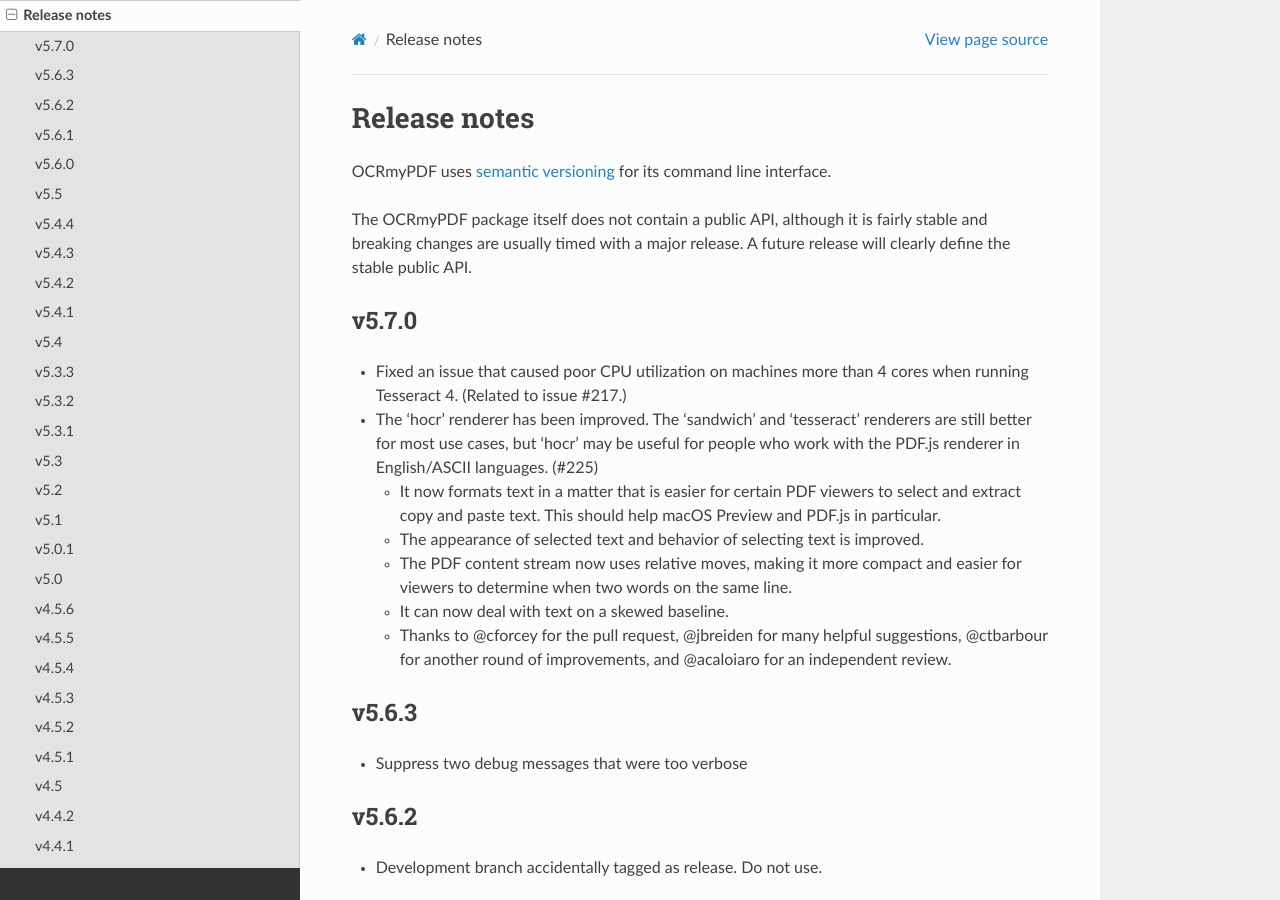
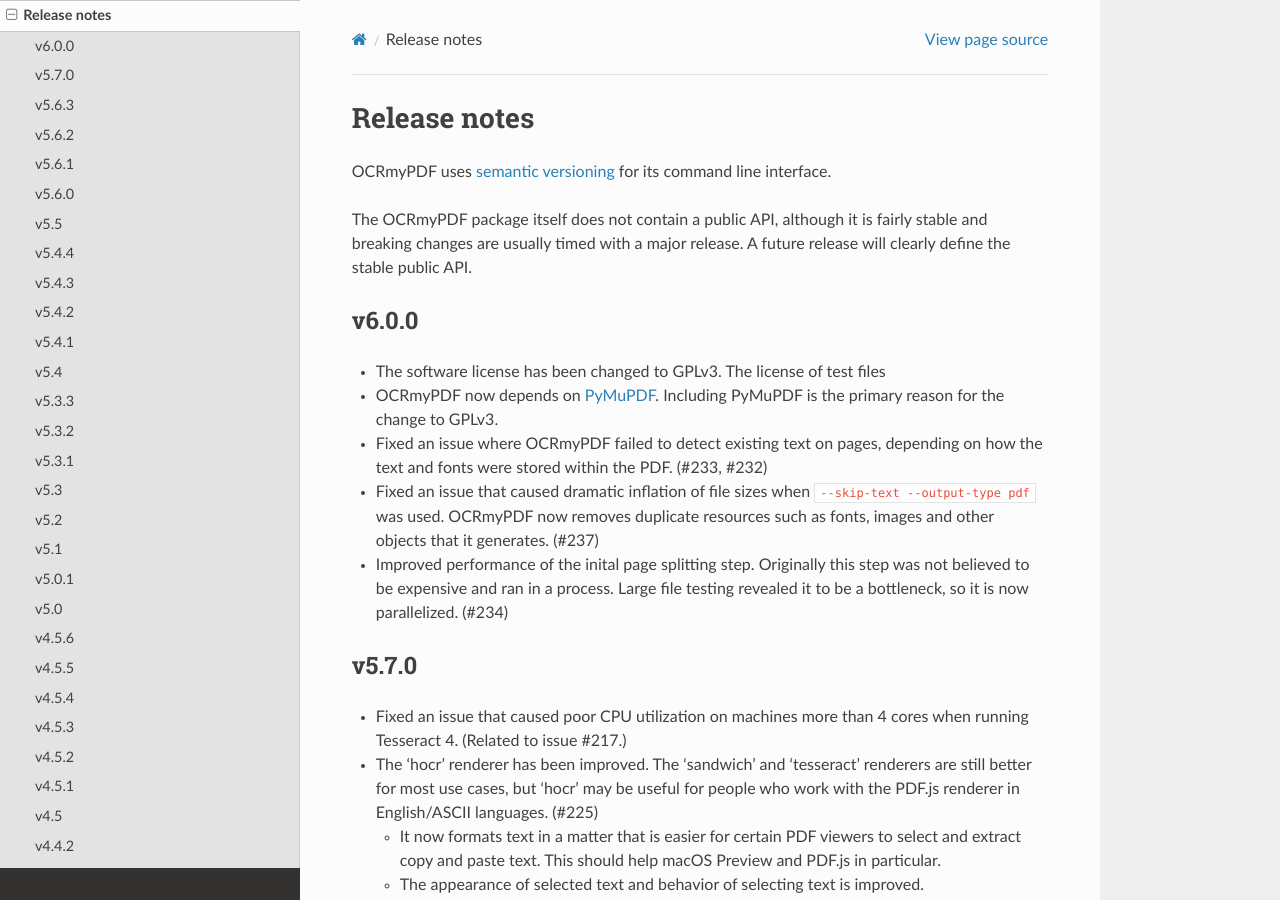
Before and after one commit to AI-General/OCRmyPDF, a Sphinx documentation site: the page built from docs/release_notes.rst, in a window 1280 px wide and 900 px high. Built offline with Sphinx 7.4.7 and the Read the Docs theme 2.0.0, drawn with Linux system fonts in a browser that asks for light colours.

Commit message:
v6.0.0 notes, build machinery changes

```diff
--- a/docs/release_notes.rst
+++ b/docs/release_notes.rst
@@ -4,6 +4,20 @@
 OCRmyPDF uses `semantic versioning <http://semver.org/>`_ for its command line interface.
 
 The OCRmyPDF package itself does not contain a public API, although it is fairly stable and breaking changes are usually timed with a major release. A future release will clearly define the stable public API.
+
+v6.0.0
+------
+
+-   The software license has been changed to GPLv3. The license of test files
+
+-   OCRmyPDF now depends on `PyMuPDF <https://pymupdf.readthedocs.io/en/latest/installation/>`_. Including PyMuPDF is the primary reason for the change to GPLv3.
+
+-   Fixed an issue where OCRmyPDF failed to detect existing text on pages, depending on how the text and fonts were stored within the PDF. (#233, #232)
+
+-   Fixed an issue that caused dramatic inflation of file sizes when ``--skip-text --output-type pdf`` was used. OCRmyPDF now removes duplicate resources such as fonts, images and other objects that it generates. (#237)
+
+-   Improved performance of the inital page splitting step. Originally this step was not believed to be expensive and ran in a process. Large file testing revealed it to be a bottleneck, so it is now parallelized. (#234)
+
 
 v5.7.0
 ------
```
Also changed, not shown: 2 other files.
